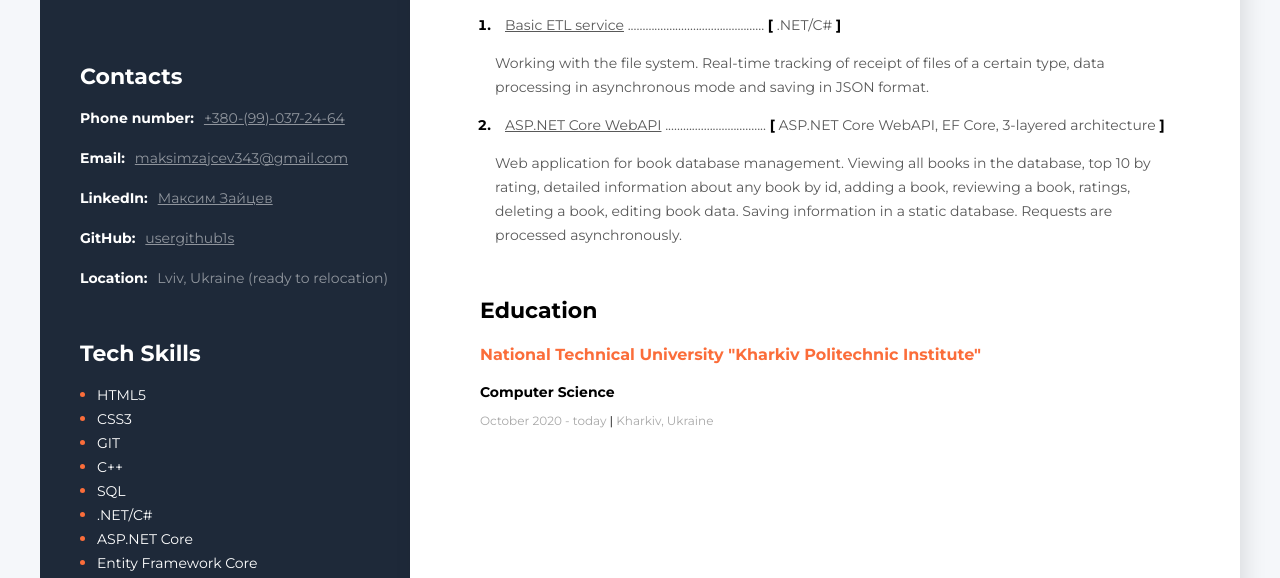
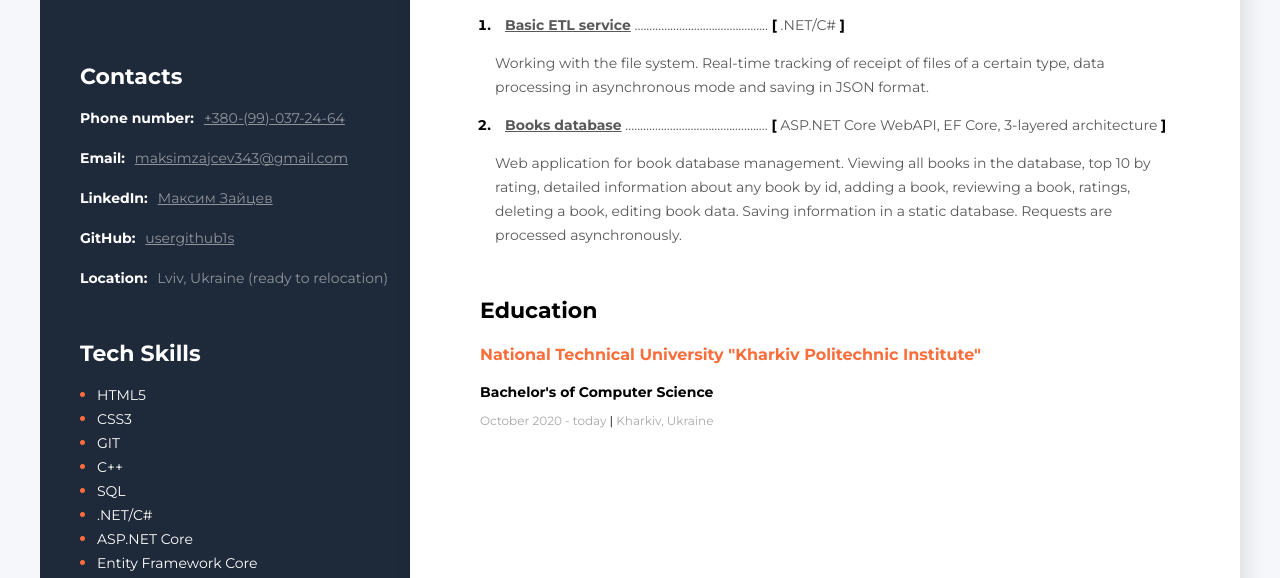
Before and after one commit to MaksymZaitsev20/usergithub1s.github.io, a plain HTML site: page index.html in a window 1280 px wide. Shown: the part 339-917 px from the top of the page. Drawn offline with Linux system fonts and the light colour scheme.

Commit message:
Updated design

```diff
--- a/index.html
+++ b/index.html
@@ -38,7 +38,7 @@
                         <span class="project">
                             <a href="https://github.com/usergithub1s/Basic-ETL-service" class="project-link" target="_blank"
                                 rel="noopener noreferrer">Basic ETL service</a>
-                            ..............................................
+                            .............................................
                             <span class="project-bracket">[</span> .NET/C# <span class="project-bracket">]</span>
                             <p>Working with the file system. Real-time tracking of receipt of files of a certain type, data processing in
                                 asynchronous mode and saving in JSON format.</p>
@@ -47,8 +47,8 @@
                     <li class="projects-item">
                         <span class="project">
                             <a href="https://github.com/usergithub1s/ASP.NET-Core-WebAPI-application" class="project-link" target="_blank"
-                                rel="noopener noreferrer">ASP.NET Core WebAPI</a>
-                            ..................................
+                                rel="noopener noreferrer">Books database</a>
+                            ................................................
                             <span class="project-bracket">[</span> ASP.NET Core WebAPI, EF Core, 3-layered architecture <span class="project-bracket">]</span>
                             <p>Web application for book database management. Viewing all books in the database, top 10 by rating, detailed information
                             about any book by id, adding a book, reviewing a book, ratings, deleting a book, editing book data. Saving information
@@ -99,7 +99,7 @@
             <div class="education">
                 <h3 class="title">Education</h3>
                 <h4 class="university">National Technical University "Kharkiv Politechnic Institute"</h4>
-                <h4 class="specialty">Computer Science</h4>
+                <h4 class="specialty">Bachelor's of Computer Science</h4>
                 <p class="period">October 2020 - today <span class="line">|</span> Kharkiv, Ukraine</p>
             </div>
         </div>
--- a/styles/styles.css
+++ b/styles/styles.css
@@ -73,8 +73,7 @@ body {
     color: #000000;
 }
 
-.project,
-.project-link {
+.project {
     font-style: normal;
     font-weight: 400;
     font-size: 14px;
@@ -83,7 +82,12 @@ body {
 }
 
 .project-link {
+    font-style: normal;
+    font-weight: 700;
+    font-size: 14px;
+    line-height: 24px;
     margin-left: 10px;
+    color: #595959;
 }
 
 .project-bracket {
```
